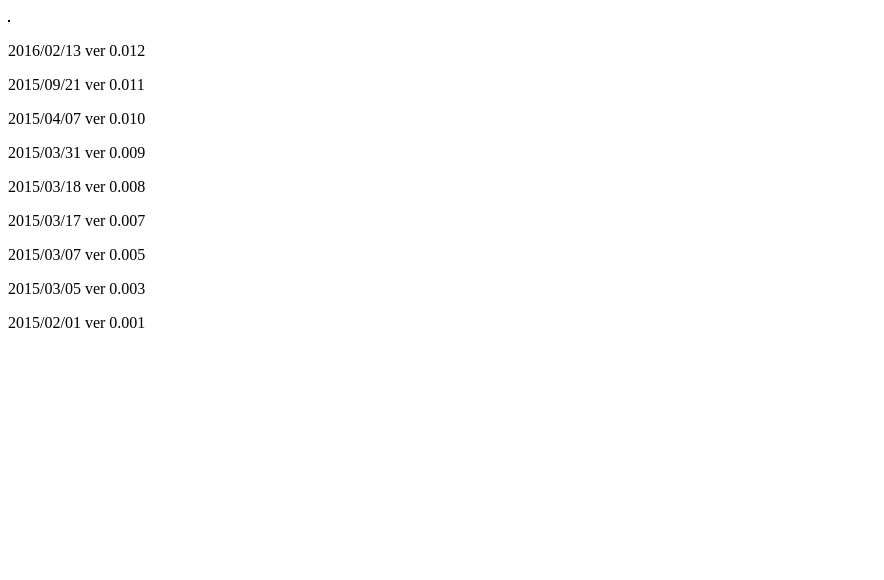
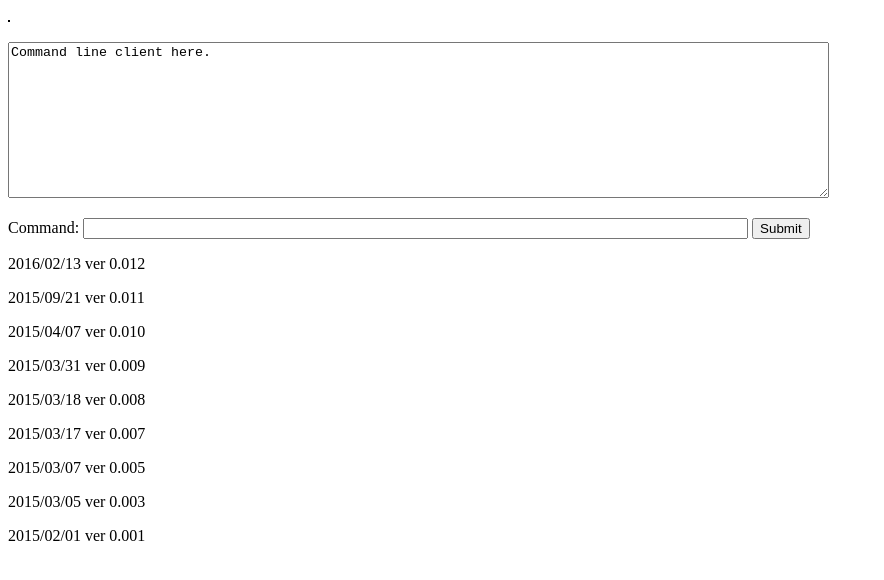
Before and after one commit to likayo/overlapping_mundi, a plain HTML site: page index.html in a window 1280 px wide. Shown: the whole page, without its empty margins (0-884 px from the left). Drawn offline with Linux system fonts and the light colour scheme.

Commit message:
Added missing file in last update

```diff
--- a/index.html
+++ b/index.html
@@ -10,9 +10,22 @@
 <canvas id="myCanvas" width="0" height="0" style="border:1px solid black">
 HTML5 canvas not supported!
 </canvas>
+
+<script src="https://cdn.socket.io/socket.io-1.4.5.js"></script>
+<script data-main="js/main" src="js/require.2.1.15.js"></script>
+
+<p>
+	<textarea id="command_output" rows="10" cols="100" readonly="true">Command line client here.</textarea>
+</p>
+<p>
+	<form id="command_form">
+	Command:
+	<input type="text" id="command_input" size="80" value="" maxlength="100" />
+	<input type="button" id="command_go" value="Submit"/>
+	</form>
+</p>
+
 <p id="changelog"></p>
-
-<script data-main="js/main" src="js/require.2.1.15.js"></script>
 
 </body>
 </html>
```
